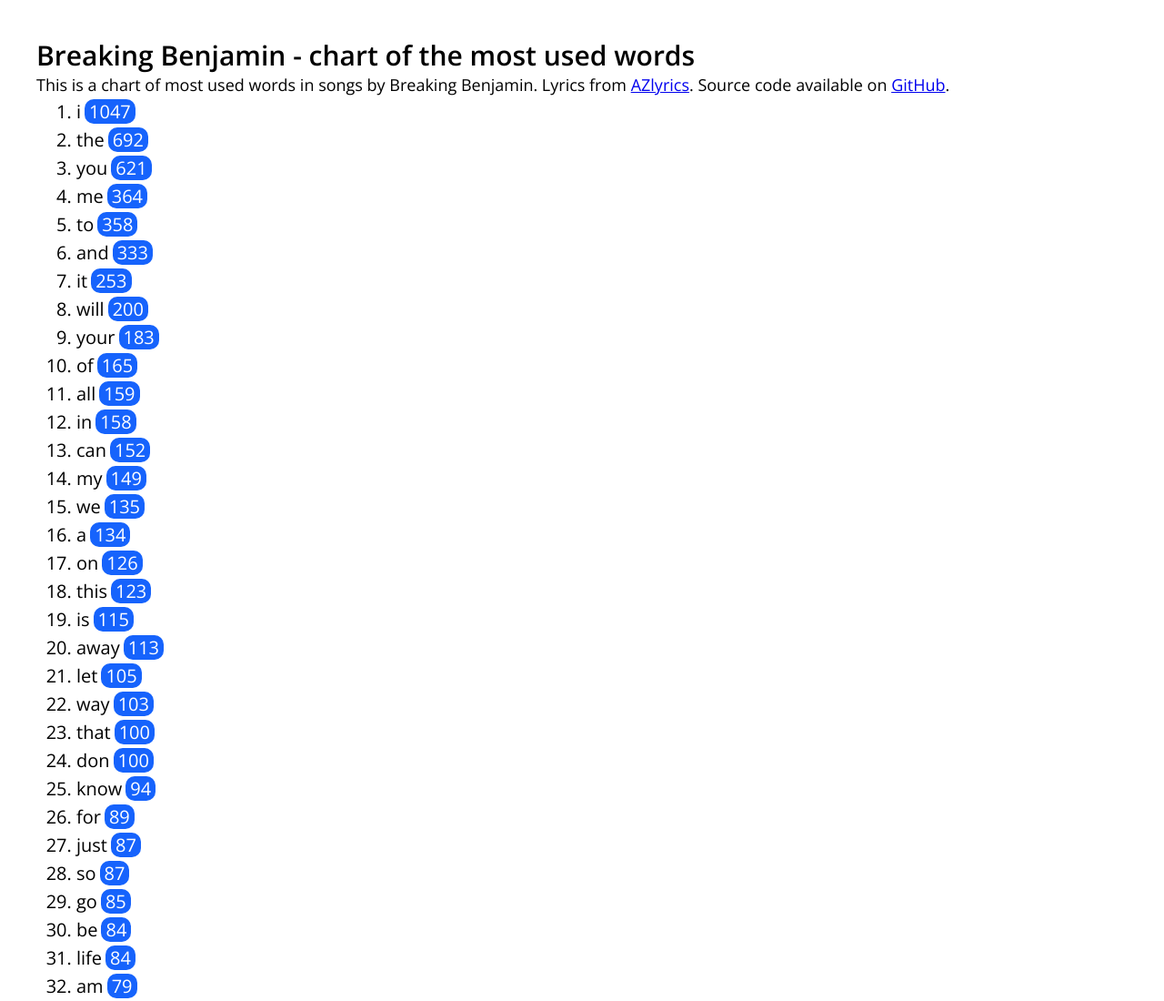
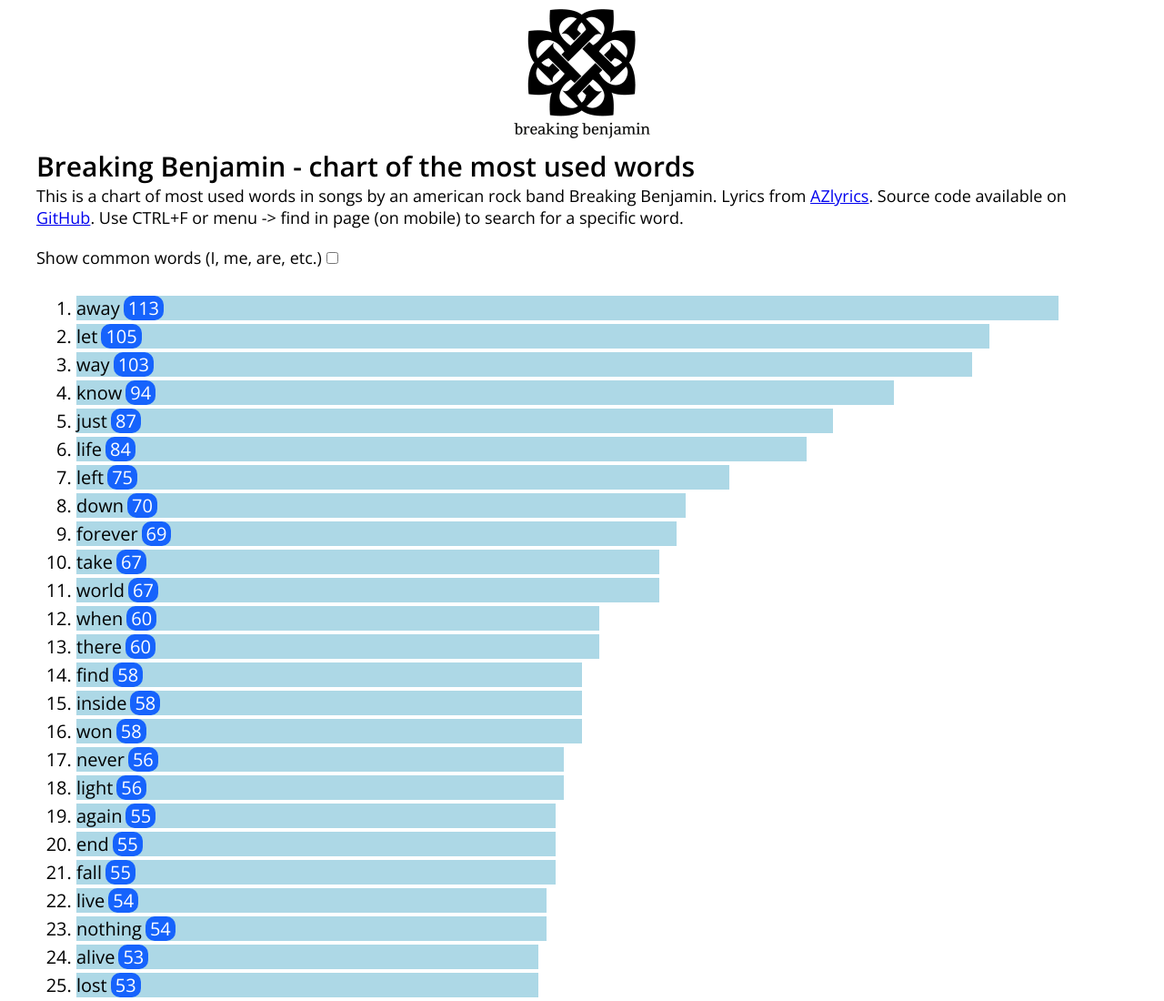
Before and after one commit to Artem9021/breaking-benjamin-lyrics-chart, a plain HTML site: page index.html in a window 1280 px wide. Shown: the top 1100 px of the page at 91% size. Drawn offline with nearby package versions, Linux system fonts and the light colour scheme.

Commit message:
Update: option to exclude common words
Option to exclude common words
Added bars for better visualization
Layout fixes
Added band logo

```diff
--- a/app.js
+++ b/app.js
@@ -1,4 +1,9 @@
 
+function scale (number, inMin, inMax, outMin, outMax) {
+    return (number - inMin) * (outMax - outMin) / (inMax - inMin) + outMin;
+}
+
+/* https://stackoverflow.com/questions/10756313/javascript-jquery-map-a-range-of-numbers-to-another-range-of-numbers */
 
 window.addEventListener("load", () => {
     let text = document.querySelector("textarea").value.toLowerCase().replace(/['!"#$%&\\'()\*+,\-\.\/:;<=>?@\[\\\]\^_`{|}~']/g," ").replace(/\s{2,}/g," ").replace(/(\r\n|\n|\r)/gm, " ");
@@ -7,8 +12,9 @@
     text = text.split(" ")
 
     let words = {}
-    let common = ["t", "s", "ll", "m", "re", "ve", "x2", "o", "x3", "x4", "x5", "pre", "chorus", "u", "2"]
-    // i originally wanted to remove 100 most common words, but ended up just removing worlds like I'm and I've for more fair results
+    let removeCompletely = ["t", "s", "ll", "m", "re", "ve", "x2", "o", "x3", "x4", "x5", "pre", "chorus", "u", "2", "don", "d"]
+
+    let commonWords = ["the", "of", "to", "and", "a", "in", "is", "it", "you", "that", "he", "was", "for", "on", "are", "with", "as", "i", "his", "they", "be", "at", "one", "have", "this", "from", "or", "had", "by", "not", "word", "but", "what", "some", "we", "can", "out", "other", "were", "all", "me", "your", "our", "he", "she", "my", "so", "go", "am", "will", "no", "an", "oh", "did", "got", "has", "do", "well", "if", "mine", "why", "get"]
 
 
     text.forEach(word => {
@@ -16,7 +22,6 @@
 
 
     	words[word] += 1;
-    	//console.log(isNaN(words[word]))
 
     	if (isNaN(words[word])){
     		words[word] = 1;
@@ -27,24 +32,41 @@
 
 
 var sortable = [];
+
+showCommon = 0;
+let common = document.querySelector(".common")
+common.addEventListener("input", ()=>{
+    showCommon = !showCommon
+    renderList();
+})
+
+const renderList = () => {
+    sortable = []
     for (var word in words) {
-	if (!common.includes(word)) {
+    if ((!removeCompletely.includes(word) && !commonWords.includes(word)) || (!removeCompletely.includes(word) && showCommon)) {
         sortable.push([word, words[word]]);
     }
 
 }
 
-sortable.sort(function(a, b) {
 
 
+
+sortable.sort(function(a, b) {
     return b[1] - a[1];
 });
 
-    console.log(sortable)
+
 
     const list = document.querySelector(".word-list")
+    list.innerText = ""
+
     sortable.forEach(word => {
         let item = document.createElement("li")
+        item.classList.add("item")
+        max = sortable[0][1]
+        item.style.width = `${scale(word[1], 1, max, 1, 90)}%`
+
         let wordelem = document.createElement("span")
         let countelem = document.createElement("span")
         countelem.classList.add("badge")
@@ -58,4 +80,8 @@
         list.appendChild(item)
 
     })
+
+}
+
+renderList();
 })
--- a/index.html
+++ b/index.html
@@ -1,3 +1,10 @@
+<!--
+
+This is a chart of most used words in songs by an american rock band Breaking Benjamin. Lyrics from AZlyrics. Source code available on GitHub.
+
+
+-->
+
 <!DOCTYPE html>
 <html lang="en">
 <head>
@@ -11,7 +18,7 @@
 </head>
 <body>
 	<textarea>
-		Shove me under you again
+Shove me under you again
 I can't wait for this to end
 Sober, empty in the head
 I know I can never win
@@ -3558,25 +3565,19 @@
 Hesitate while the world is just a step away
 To recreate all the innocence that time can take
 I am wide awake
-
-
-
-
-
-
-
-
-
-
-
-
-
-
-
-
 	</textarea>
+	<div class="img-container">
+	    <img src="./bb.png"/>
+    </div>
 	<h1>Breaking Benjamin - chart of the most used words</h1>
-	<p>This is a chart of most used words in songs by Breaking Benjamin. Lyrics from <a href="https://www.azlyrics.com/">AZlyrics</a>. Source code available on <a href="https://github.com/Artem9021/breaking-benjamin-lyrics-chart">GitHub</a>.</p>
+	<p>This is a chart of most used words in songs by an american rock band Breaking Benjamin. Lyrics from <a href="https://www.azlyrics.com/">AZlyrics</a>. Source code available on <a href="https://github.com/Artem9021/breaking-benjamin-lyrics-chart">GitHub</a>.
+
+	Use CTRL+F or menu -> find in page (on mobile) to search for a specific word.
+	</p>
+	<div class="controls">
+	<label for="common">Show common words (I, me, are, etc.)</label>
+	<input type="checkbox" name="common" class="common">
+	</div>
 	<ol class="word-list"></ol>
 </body>
 </html>
--- a/style.css
+++ b/style.css
@@ -19,6 +19,7 @@
 ol{
 	margin-left: 80px;
 
+
 }
 
 li {
@@ -27,13 +28,40 @@
 }
 
 h1 {
-	margin: 40px 40px 0px 40px;
+	margin: 10px 40px 0px 40px;
 	font-size: 3rem;
 }
 
 p {
 	margin-left: 40px;
+	margin-right: 40px;
 	font-size: 1.8rem;
+}
+
+img {
+	width: 150px;
+}
+
+
+.img-container {
+	display: flex;
+	align-items: center;
+	justify-content: center;
+	margin: 10px;
+}
+
+.controls {
+	margin: 20px 40px 0px 40px;
+	font-size: 1.8rem;
+}
+
+.word-list {
+	margin-top: 30px;
+}
+
+.item {
+	background: lightblue;
+	min-width: 20px;
 }
 
 .badge {
@@ -42,4 +70,5 @@
 	background: #1663fc;
 	padding: 0px 5px;
 	border-radius: 10px;
+	user-select: none;
 }
```
Also changed, not shown: bb.png (added). Lines whose indentation alone changed are shown as unchanged.
